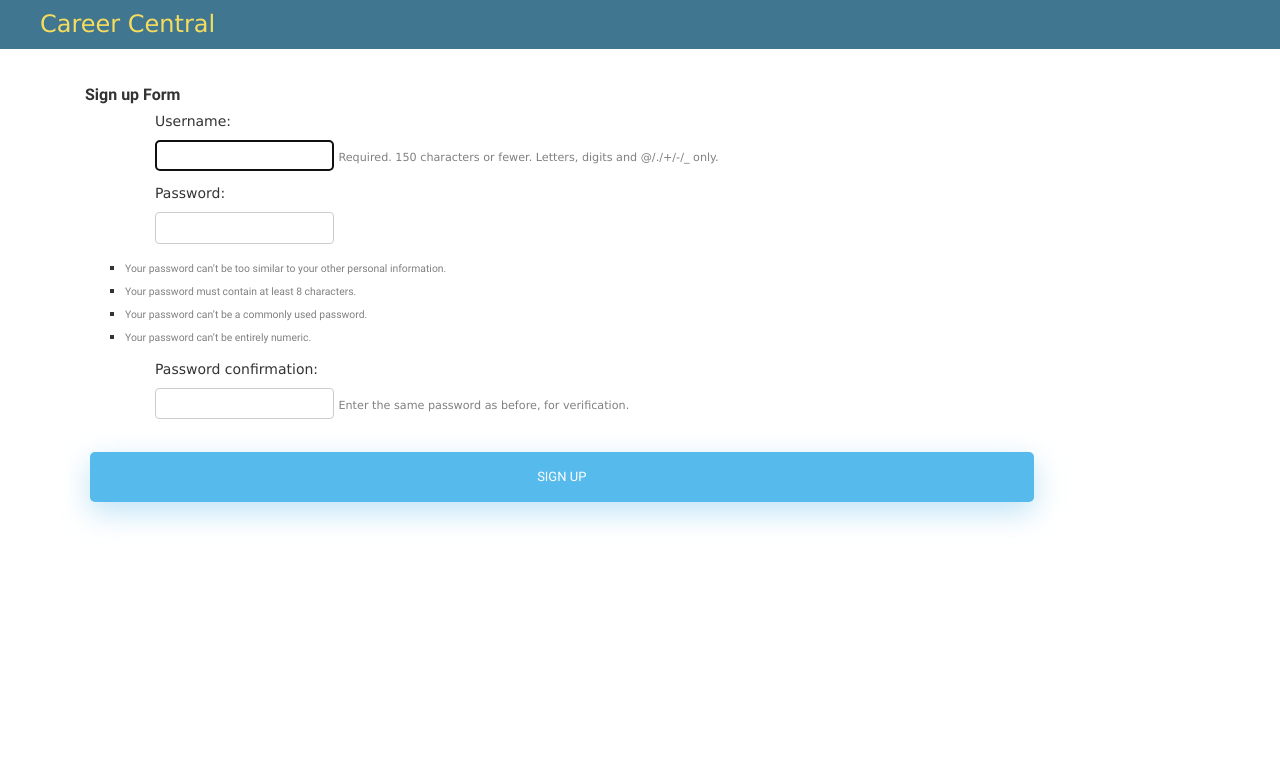
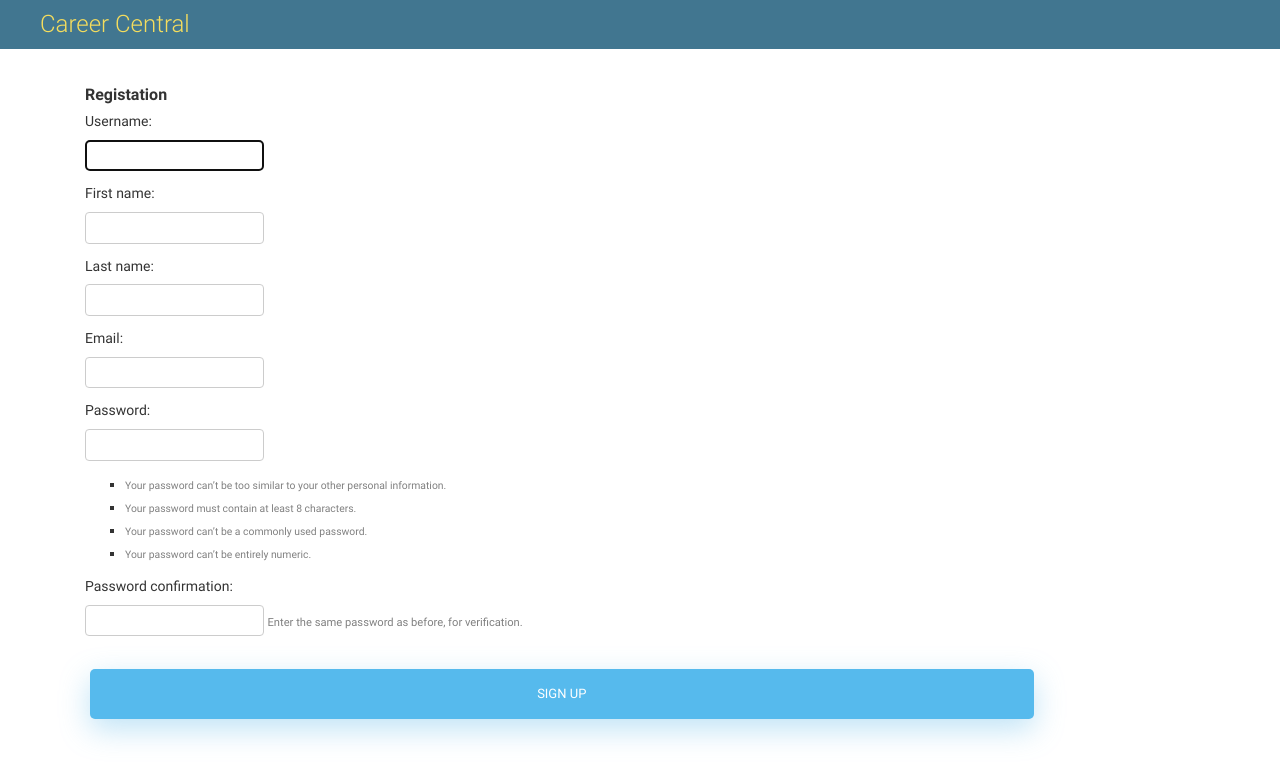
Before and after one commit to stmiller14/CareerCentral, a Django app: page /register in a window 1280 px wide. Shown: the top 781 px of the page. Run offline with Django 3.2, Linux system fonts and the light colour scheme; some libraries are stand-ins or nearby versions.

Commit message:
register

```diff
--- a/src/jobhunt_prod/custom_form.py
+++ b/src/jobhunt_prod/custom_form.py
@@ -4,7 +4,9 @@ from django.contrib.auth.models import User
 class UserForm(UserCreationForm):
     username=forms.CharField(max_length=10)
     email=forms.CharField(max_length=20)
+    first_name=forms.CharField(max_length=20)
+    last_name=forms.CharField(max_length=20)
 
     class Meta:
         model=User
-        fields=("username"  , "email" , "password")
+        fields=("username"  , "first_name", "last_name" ,  "email" )
--- a/src/jobhunt_prod/views.py
+++ b/src/jobhunt_prod/views.py
@@ -32,6 +32,7 @@ from django.contrib.auth.forms import PasswordResetForm , UserCreationForm
 from asyncio import run
 from os import environ
 from django.contrib import messages
+from . import custom_form
 @csrf_exempt
 def reset_password(request):
     if request.method=='POST':
@@ -111,7 +112,7 @@ def loginpage(request):
         user = authenticate(request, username=user_name, password=password)
         if user is not None:
             login(request, user)
-            return redirect( '/', {'user_name': user_name}  )
+            return redirect( '/', {'user_name': request.user.first_name}  )
         else:
             return render(request, 'login.html', {'error':'invalid login credentials' })
     return render(request, 'login.html' )
@@ -122,13 +123,6 @@ def logoutuser(request):
     print("in logout ")
     return redirect('/loginpage' , {'error':None})
 
-
-
-
-
-'''
-need to get the saved jobs from DB and return in table format
-'''
 @csrf_exempt
 def saved_jobs(request):
     if not request.user.is_authenticated:
@@ -147,18 +141,21 @@ def saved_jobs(request):
 def register(request):
 
     if request.method=='POST':
-        user_form=UserCreationForm(request.POST)
+        user_form=custom_form.UserForm(request.POST)
 
         if user_form.is_valid():
-            user_form.save()
+            user=user_form.save()
             username = user_form.cleaned_data.get('username')
             password = user_form.cleaned_data.get('password1')
+            firstname = user_form.cleaned_data.get('first_name')
+            lastname = user_form.cleaned_data.get('last_name')
             user = authenticate(username=username, password=password)
             login(request, user)
-            return redirect( '/', {'user_name': user.username}  )
+            print('redirecting to home page for '  , firstname)
+            return redirect( '/', {'user_name': User.first_name}  )
         return render( request  ,'register_user.html', {'form': user_form})
     else:
-        user_form = UserCreationForm()
+        user_form = custom_form.UserForm()
     return render(request,'register_user.html', {'form': user_form})
 
 
--- a/src/templates/index.html
+++ b/src/templates/index.html
@@ -353,7 +353,7 @@ content: counter(serial-number ) ".     ";  /* Display the counter */
   <nav class="navbar navbar-dark bg-secondary">
     <div class="container">
       {% if user.is_authenticated %}
-      <a class="navbar-brand"  id= "UserName" > Welcome  {{user.username  }}</a>
+      <a class="navbar-brand"  id= "UserName" > Welcome  {{user.first_name  }}</a>
         {% endif %}
       <form  role="form" name="formname" action="{% url 'index' %}" onkeydown="return event.key != 'Enter';"  onclick="return IsEmpty();" style="width:400px; margin: 0 auto;" method="post">
         {% csrf_token %}
--- a/src/templates/register_user.html
+++ b/src/templates/register_user.html
@@ -24,31 +24,7 @@
         {% load i18n static %}
 
         {% block content %}
-        <style>
-                .buttonclass {
-                     width:900px;
-                }
 
-                div h1{
-
-                    font-family: "Lucida Sans Unicode", "Lucida Grande", sans-serif;
-                     margin-left: 100px;
-                    }
-                div p{
-                font-family: "Lucida Sans Unicode", "Lucida Grande", sans-serif;
-                 margin-left: 70px;
-                }
-                .table{
-                  counter-reset: serial-number;
-                }
-                .table td:first-child:before {
-              counter-increment: serial-number;  /* Increment the serial number counter */
-              content: counter(serial-number ) ".     ";  /* Display the counter */
-                }
-
-
-
-        </style>
 
 <style>
   input[type=button], input[type=submit], input[type=reset]  {
@@ -83,13 +59,14 @@
   <body>
 
    <div class="container">
-         <h2>Sign up Form</h2>
+         <h2>Registation</h2>
               <form method="post">
                 {% csrf_token %}
                 {% for field in form %}
                   <p>
                     {{ field.label_tag }}<br>
-                    {{ field }}
+                      {{field}}
+
                     {% if field.help_text %}
                       <small style="color: grey">{{ field.help_text }}</small>
                     {% endif %}
```
Also changed, not shown: 1 other file.
